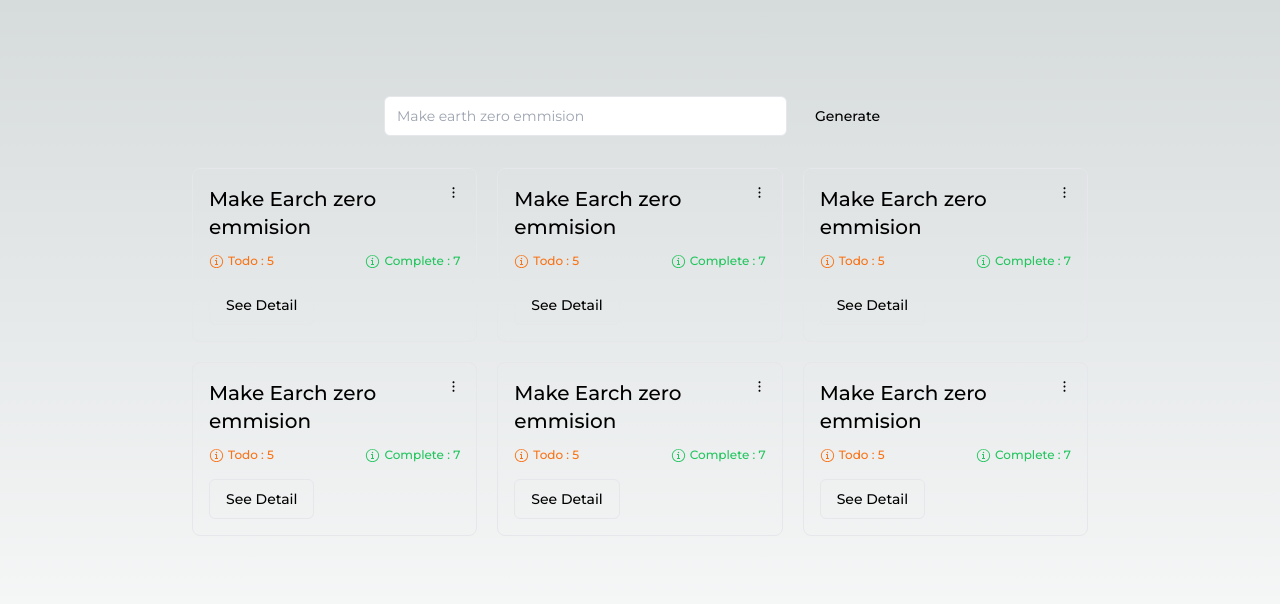
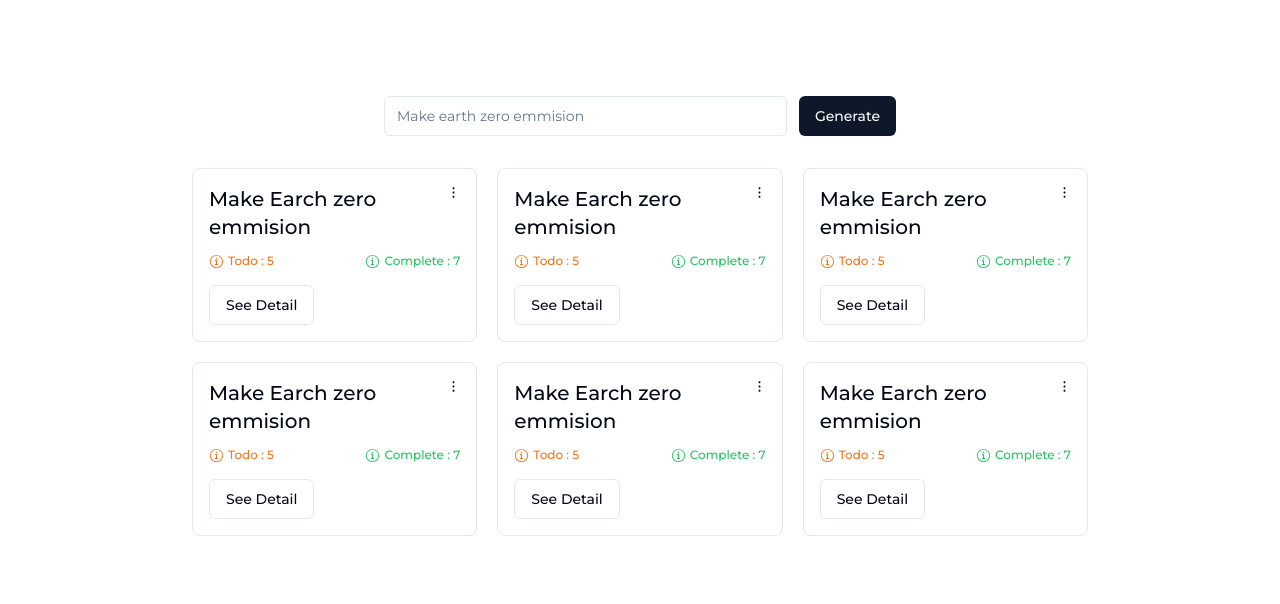
Before and after one commit to Maru-Yasa/ai-todo-app, a Next.js app: page / in a window 1280 px wide. Shown: the top 604 px of the page. Built offline with nearby package versions, Linux system fonts and the light colour scheme.

Commit message:
feat(tailwind): add tailwind

```diff
--- a/app/globals.css
+++ b/app/globals.css
@@ -2,26 +2,77 @@
 @tailwind components;
 @tailwind utilities;
 
-:root {
-  --foreground-rgb: 0, 0, 0;
-  --background-start-rgb: 214, 219, 220;
-  --background-end-rgb: 255, 255, 255;
-}
+@layer base {
+  :root {
+    --background: 0 0% 100%;
+    --foreground: 222.2 84% 4.9%;
 
-@media (prefers-color-scheme: dark) {
-  :root {
-    --foreground-rgb: 255, 255, 255;
-    --background-start-rgb: 0, 0, 0;
-    --background-end-rgb: 0, 0, 0;
+    --muted: 210 40% 96.1%;
+    --muted-foreground: 215.4 16.3% 46.9%;
+
+    --popover: 0 0% 100%;
+    --popover-foreground: 222.2 84% 4.9%;
+
+    --card: 0 0% 100%;
+    --card-foreground: 222.2 84% 4.9%;
+
+    --border: 214.3 31.8% 91.4%;
+    --input: 214.3 31.8% 91.4%;
+
+    --primary: 222.2 47.4% 11.2%;
+    --primary-foreground: 210 40% 98%;
+
+    --secondary: 210 40% 96.1%;
+    --secondary-foreground: 222.2 47.4% 11.2%;
+
+    --accent: 210 40% 96.1%;
+    --accent-foreground: 222.2 47.4% 11.2%;
+
+    --destructive: 0 84.2% 60.2%;
+    --destructive-foreground: 210 40% 98%;
+
+    --ring: 215 20.2% 65.1%;
+
+    --radius: 0.5rem;
+  }
+
+  .dark {
+    --background: 222.2 84% 4.9%;
+    --foreground: 210 40% 98%;
+
+    --muted: 217.2 32.6% 17.5%;
+    --muted-foreground: 215 20.2% 65.1%;
+
+    --popover: 222.2 84% 4.9%;
+    --popover-foreground: 210 40% 98%;
+
+    --card: 222.2 84% 4.9%;
+    --card-foreground: 210 40% 98%;
+
+    --border: 217.2 32.6% 17.5%;
+    --input: 217.2 32.6% 17.5%;
+
+    --primary: 210 40% 98%;
+    --primary-foreground: 222.2 47.4% 11.2%;
+
+    --secondary: 217.2 32.6% 17.5%;
+    --secondary-foreground: 210 40% 98%;
+
+    --accent: 217.2 32.6% 17.5%;
+    --accent-foreground: 210 40% 98%;
+
+    --destructive: 0 62.8% 30.6%;
+    --destructive-foreground: 0 85.7% 97.3%;
+
+    --ring: 217.2 32.6% 17.5%;
   }
 }
 
-body {
-  color: rgb(var(--foreground-rgb));
-  background: linear-gradient(
-      to bottom,
-      transparent,
-      rgb(var(--background-end-rgb))
-    )
-    rgb(var(--background-start-rgb));
+@layer base {
+  * {
+    @apply border-border;
+  }
+  body {
+    @apply bg-background text-foreground;
+  }
 }
--- a/tailwind.config.js
+++ b/tailwind.config.js
@@ -1,18 +1,76 @@
 /** @type {import('tailwindcss').Config} */
 module.exports = {
+  darkMode: ["class"],
   content: [
-    './pages/**/*.{js,ts,jsx,tsx,mdx}',
-    './components/**/*.{js,ts,jsx,tsx,mdx}',
-    './app/**/*.{js,ts,jsx,tsx,mdx}',
-  ],
+    './pages/**/*.{ts,tsx}',
+    './components/**/*.{ts,tsx}',
+    './app/**/*.{ts,tsx}',
+    './src/**/*.{ts,tsx}',
+	],
   theme: {
+    container: {
+      center: true,
+      padding: "2rem",
+      screens: {
+        "2xl": "1400px",
+      },
+    },
     extend: {
-      backgroundImage: {
-        'gradient-radial': 'radial-gradient(var(--tw-gradient-stops))',
-        'gradient-conic':
-          'conic-gradient(from 180deg at 50% 50%, var(--tw-gradient-stops))',
+      colors: {
+        border: "hsl(var(--border))",
+        input: "hsl(var(--input))",
+        ring: "hsl(var(--ring))",
+        background: "hsl(var(--background))",
+        foreground: "hsl(var(--foreground))",
+        primary: {
+          DEFAULT: "hsl(var(--primary))",
+          foreground: "hsl(var(--primary-foreground))",
+        },
+        secondary: {
+          DEFAULT: "hsl(var(--secondary))",
+          foreground: "hsl(var(--secondary-foreground))",
+        },
+        destructive: {
+          DEFAULT: "hsl(var(--destructive))",
+          foreground: "hsl(var(--destructive-foreground))",
+        },
+        muted: {
+          DEFAULT: "hsl(var(--muted))",
+          foreground: "hsl(var(--muted-foreground))",
+        },
+        accent: {
+          DEFAULT: "hsl(var(--accent))",
+          foreground: "hsl(var(--accent-foreground))",
+        },
+        popover: {
+          DEFAULT: "hsl(var(--popover))",
+          foreground: "hsl(var(--popover-foreground))",
+        },
+        card: {
+          DEFAULT: "hsl(var(--card))",
+          foreground: "hsl(var(--card-foreground))",
+        },
+      },
+      borderRadius: {
+        lg: "var(--radius)",
+        md: "calc(var(--radius) - 2px)",
+        sm: "calc(var(--radius) - 4px)",
+      },
+      keyframes: {
+        "accordion-down": {
+          from: { height: 0 },
+          to: { height: "var(--radix-accordion-content-height)" },
+        },
+        "accordion-up": {
+          from: { height: "var(--radix-accordion-content-height)" },
+          to: { height: 0 },
+        },
+      },
+      animation: {
+        "accordion-down": "accordion-down 0.2s ease-out",
+        "accordion-up": "accordion-up 0.2s ease-out",
       },
     },
   },
-  plugins: [],
+  plugins: [require("tailwindcss-animate")],
 }
--- a/tsconfig.json
+++ b/tsconfig.json
@@ -23,6 +23,6 @@
       "@/*": ["./*"]
     }
   },
-  "include": ["next-env.d.ts", "**/*.ts", "**/*.tsx", ".next/types/**/*.ts"],
+  "include": ["types.ts","next-env.d.ts", "**/*.ts", "**/*.tsx", ".next/types/**/*.ts"],
   "exclude": ["node_modules"]
 }
```
